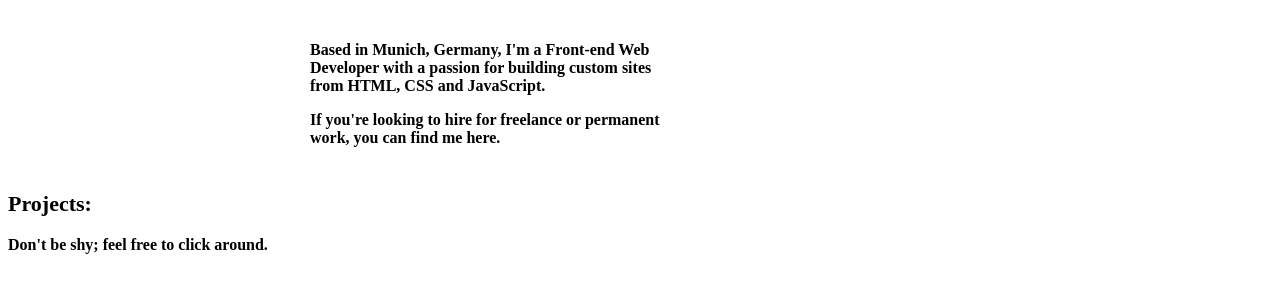
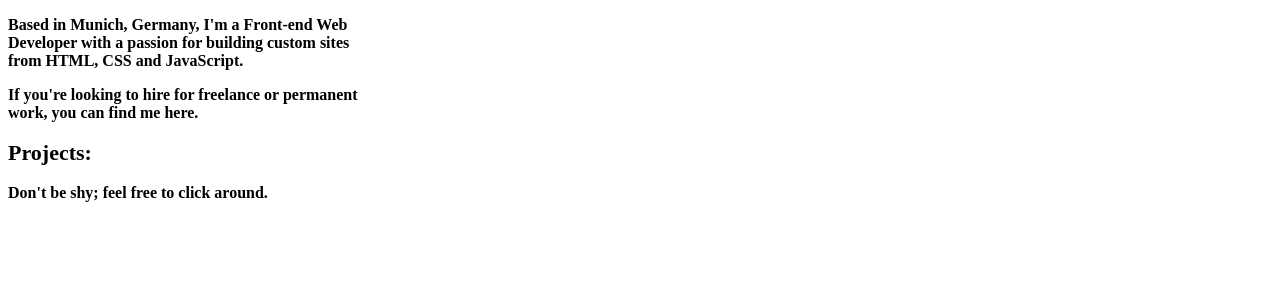
Before and after one commit to FitFingers/FitFingers.github.io, a plain HTML site: page index.html in a window 1280 px wide. Shown: the part 172-464 px from the top of the page. Drawn offline with Linux system fonts and the light colour scheme; a web font is replaced by a local one.

Commit message:
Update portfolio.css

```diff
--- a/portfolio.css
+++ b/portfolio.css
@@ -17,7 +17,7 @@ body {
 
 section {
 /*   background: orange; */
-  margin: 44px auto;
+  margin: 44px initial;
 }
 
 h1 {
```
